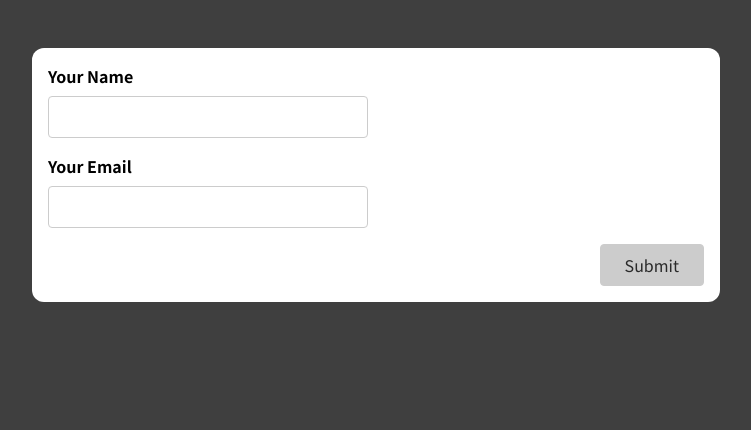
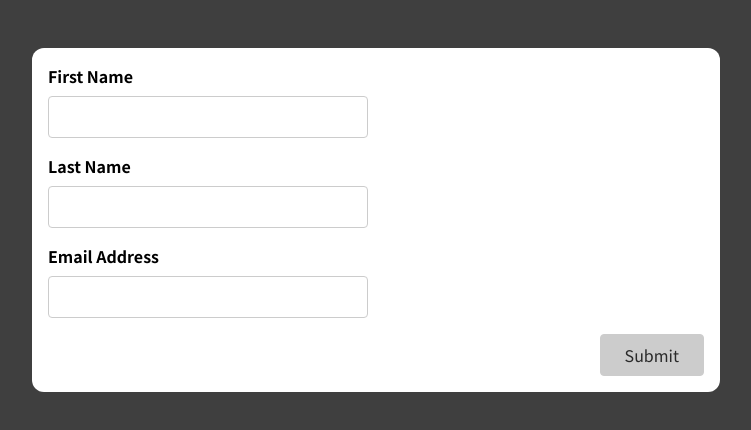
Before and after one commit to mahimagupta24/forms-react, a React (Create React App) app: page / in a window 1280 px wide. Shown: the top 430 px of the page, without its empty margins (264-1015 px from the left). Built offline with nearby package versions, Linux system fonts and the light colour scheme.

Commit message:
refactor

```diff
--- a/src/App.js
+++ b/src/App.js
@@ -1,10 +1,10 @@
 
-import SimpleInput from './SimpleInput';
-
+// import SimpleInput from './SimpleInput';
+ import BasicForm from './BasicForm';
 function App() {
   return (
     <div className="app">
-      <SimpleInput />
+      <BasicForm />
     </div>
   );
 }
--- a/src/BasicForm.js
+++ b/src/BasicForm.js
@@ -1,23 +1,92 @@
+import useInput from "./use-input";
+
+const isNotEmpty = (value) => value.trim() !== "";
+const isEmail = (value) => value.includes("@");
+
 const BasicForm = (props) => {
+  const {
+    value: firstNameValue,
+    isValid: firstNameIsValid,
+    hasError:firstNameHasError,
+    valueChangeHandler: firstNameChangeHandler,
+    inputBlurHandler: firstNameBlurHandler,
+    reset: resetFirstName,
+  } = useInput(isNotEmpty);
+
+  const {
+    value: lastNameValue,
+    isValid: lastNameIsValid,
+    hasError :lastNameHasError,
+    valueChangeHandler: lastNameChangeHandler,
+    inputBlurHandler: lastNameBlurHandler,
+    reset: resetLastName,
+  } = useInput(isNotEmpty);
+
+  const {
+    value: emailValue,
+    isValid: emailIsValid,
+    hasError:emailHasError,
+    valueChangeHandler: emailChangeHandler,
+    inputBlurHandler: emailBlurHandler,
+    reset: resetEmail,
+  } = useInput(isEmail);
+
+  const firstNameClasses =firstNameHasError?'form-control invalid':'form-control'
+  const lastNameClasses =lastNameHasError?'form-control invalid':'form-control'
+  const emailClasses = emailHasError?'form-control invalid':'form-control'
+
+  let formIsValid = false;
+
+  if(firstNameIsValid&&lastNameIsValid&&emailIsValid){
+    formIsValid = true;
+  }
+
+  const submitHandler=(event)=>{
+    event.preventDefault()
+
+    if(!formIsValid){
+      return;
+    }
+
+    resetFirstName();
+    resetLastName();
+    resetEmail()
+
+  }
+
+
   return (
-    <form>
+    <form onSubmit={submitHandler}>
       <div className="form-group">
-        <div className="form-control">
+        <div className={firstNameClasses}>
           <label htmlFor="name">First Name</label>
-          <input type="text" id="name" />
+          <input
+            type="text"
+            id="name"
+            value={firstNameValue}
+            onChange={firstNameChangeHandler}
+            onBlur={firstNameBlurHandler}/>
+            {firstNameHasError&&<p className="error-text"> Please enter first name</p>}
         </div>
-        <div className="form-control">
+        <div className={lastNameClasses}>
           <label htmlFor="name">Last Name</label>
-          <input type="text" id="name" />
+          <input type="text" id="name"value={lastNameValue}
+            onChange={lastNameChangeHandler}
+            onBlur={lastNameBlurHandler} />
+             {lastNameHasError&&<p className="error-text"> Please enter last name</p>}
         </div>
       </div>
-      <div className="form-control">
+      <div className={emailClasses}>
         <label htmlFor="name">Email Address</label>
-        <input type="text" id="name" />
+        <input type="text" id="name" value={emailValue}
+            onChange={emailChangeHandler}
+            onBlur={emailBlurHandler}/>
+            {emailHasError&&<p className="error-text"> Please enter valid Email Address</p>}
       </div>
       <div className="form-actions">
-        <button>Submit</button>
+        <button disabled={!formIsValid}>Submit</button>
       </div>
     </form>
   );
 };
+export default BasicForm
--- a/src/SimpleInput.js
+++ b/src/SimpleInput.js
@@ -1,73 +1,51 @@
-import React, { useEffect, useState, useRef } from "react";
+import React from "react";
 import useInput from "./use-input";
 
 const SimpleInput = (props) => {
   //  const nameInputRef = useRef()
 
-  // const {value:enteredName,hasError:nameInputHasError,valueChangeHandler:nameChangeHandler,inputBlurHandler:nameBlurHandler}=useInput(value=>value.trim()!='')
-   const [enteredName, setEnteredName] = useState("");
-  const [enteredNameIsTouched, setEnteredNameIsTouched] = useState(false);
-  // const [formIsValid, setFormIsValid] = useState(false);
-  const [enteredEmail,setEnteredEmail] = useState("");
-  const[enteredEmailIsTouched,setEnteredEmailIsTouched] = useState(false)
+  const {
+    value: enteredName,
+    hasError: nameInputHasError,
+    valueChangeHandler: nameChangeHandler,
+    inputBlurHandler: nameBlurHandler,
+    isValid: enteredNameIsValid,
+    reset: resetNameInput,
+  } = useInput((value) => value.trim() !== "");
 
-  const enteredNameIsValid = enteredName.trim() !== "";
-  const enteredNameIsInvalid = !enteredNameIsValid && enteredNameIsTouched;
+  const {
+    value: enteredEmail,
+    hasError: emailInputHasError,
+    valueChangeHandler: emailChangeHandler,
+    inputBlurHandler: emailBlurHandler,
+    isValid: enteredEmailIsValid,
+    reset: resetEmailInput,
+  } = useInput((value) => value.includes("@"));
 
-  const enteredEmailIsValid =enteredEmail.includes('@');
-  const enteredEmailIsInvalid = !enteredEmailIsValid&&enteredEmailIsTouched
-
-  let formIsValid = false
+  let formIsValid = false;
 
   // useEffect(()=>{
-     if(enteredNameIsValid&&enteredEmailIsValid){
+  if (enteredNameIsValid && enteredEmailIsValid) {
     formIsValid = true;
-    //  setFormIsValid(true)
-  //   }else{
-  //     setFormIsValid(false)
-  //   }
-  // },[setFormIsValid])
   }
-
-  const inputNameHandler = (event) => {
-    setEnteredName(event.target.value);
-  };
-  const inputEmailHandler = (event) => {
-    setEnteredEmail(event.target.value);
-  };
-  const inputNameBlurHandler = () => {
-    setEnteredNameIsTouched(true);
-  };
-  const inputEmailBlurHandler = () => {
-    setEnteredEmailIsTouched(true);
-  };
-
-
 
   const formSubmissionHandler = (event) => {
     event.preventDefault();
-    setEnteredNameIsTouched(true);
-    if(!enteredNameIsValid){
+    if (!enteredNameIsValid) {
       return;
     }
 
-    //  const enteredValue = nameInputRef.current.value;
-    // console.log(enteredValue);
-      setEnteredName('')
-      setEnteredNameIsTouched(false)
-      setEnteredEmail('')
-      setEnteredEmailIsTouched(false)
+    resetNameInput();
+    resetEmailInput();
   };
 
-  const inputNameClasses = enteredNameIsInvalid
+  const inputNameClasses = nameInputHasError
     ? "form-control invalid"
     : "form-control";
 
-  const inputEmailClasses = enteredEmailIsInvalid
+  const inputEmailClasses = emailInputHasError
     ? "form-control invalid"
     : "form-control";
-
-
 
   return (
     <form onSubmit={formSubmissionHandler}>
@@ -78,11 +56,11 @@
           //    ref = {nameInputRef}
           type="text"
           id="name"
-          onChange={inputNameHandler}
-          onBlur={inputNameBlurHandler}
+          onChange={nameChangeHandler}
+          onBlur={nameBlurHandler}
           value={enteredName}
         />
-        {enteredNameIsInvalid && (
+        {nameInputHasError && (
           <p className="error-text">Entered name is invalid</p>
         )}
       </div>
@@ -91,11 +69,11 @@
         <input
           type="email"
           id="email"
-          onChange={inputEmailHandler}
-          onBlur={inputEmailBlurHandler}
+          onChange={emailChangeHandler}
+          onBlur={emailBlurHandler}
           value={enteredEmail}
         />
-        {enteredEmailIsInvalid && (
+        {emailInputHasError && (
           <p className="error-text">Entered email is invalid</p>
         )}
       </div>
```
Lines whose indentation alone changed are shown as unchanged.
